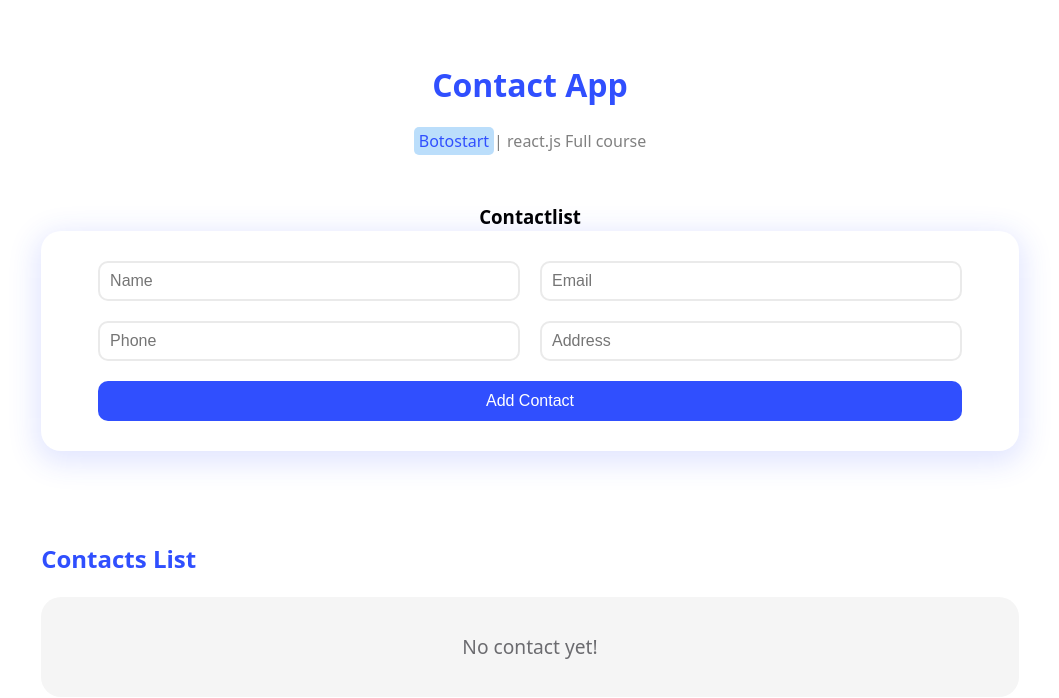
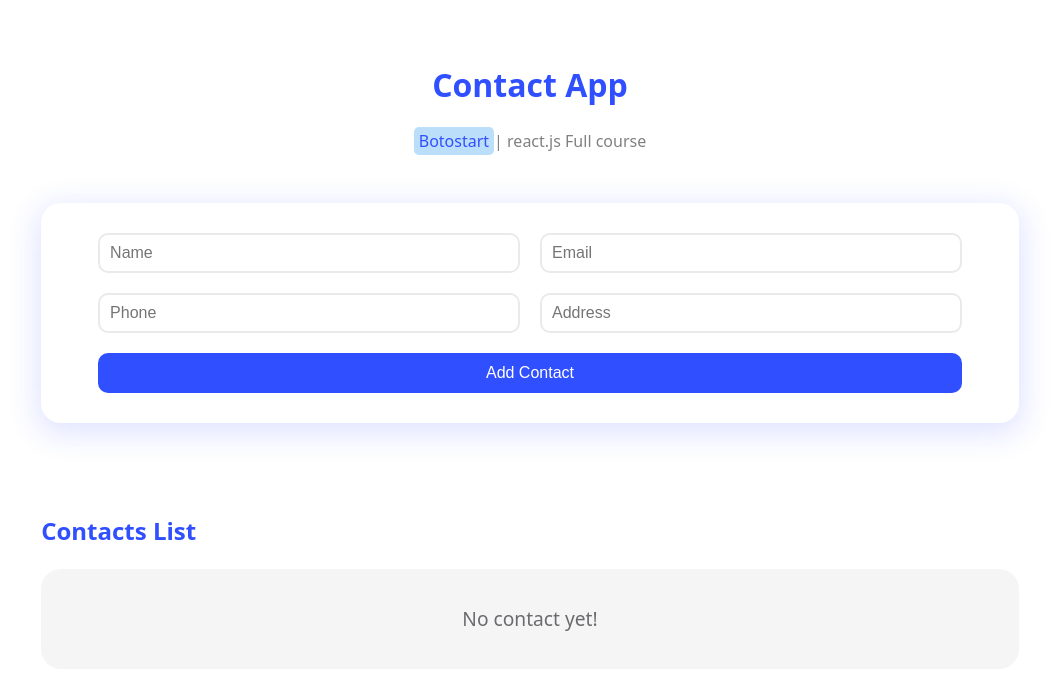
Before and after one commit to Minatalebi/contact-app, a React (Vite) app: page / in a window 1280 px wide. Shown: the top 698 px of the page, without its empty margins (110-1169 px from the left). Built offline with nearby package versions, Linux system fonts and the light colour scheme.

Commit message:
title contact app

```diff
--- a/src/components/Contacts.jsx
+++ b/src/components/Contacts.jsx
@@ -53,7 +53,6 @@ function Contacts() {
 
   return (
     <div className={styles.container}>
-      <h3>Contactlist</h3>
       <form onSubmit={handleAddContact} className={styles.form}>
         {inputs.map((input, index) => (
           <input
```
